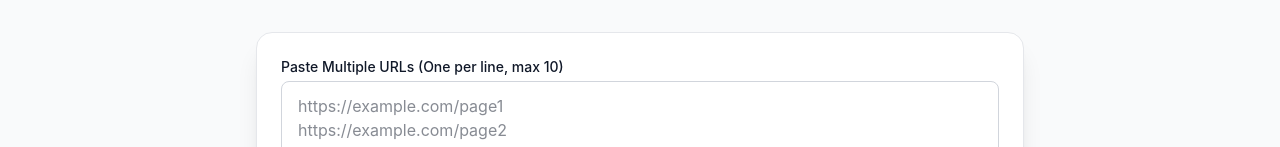
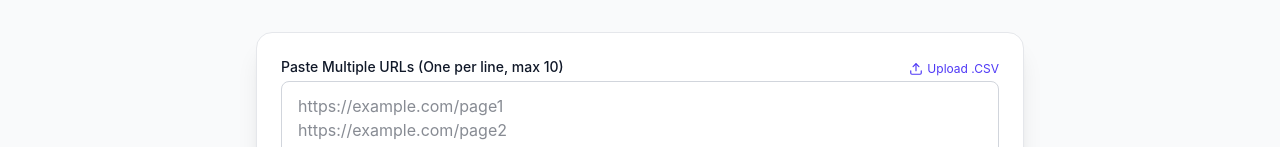
Before and after one commit to JontyGupta/mern-url-shortener, a React (Vite) app in the folder mern-url-shortener/client/: page / in a window 1280 px wide. Both pictures are taken after a click on the button "Bulk". Shown: the part 319-466 px from the top of the page. Built offline with nearby package versions, Linux system fonts and the light colour scheme.

Commit message:
[feat] : implement client-side csv parsing for bulk url uploads using FileReader API

```diff
--- a/mern-url-shortener/client/src/pages/Home.jsx
+++ b/mern-url-shortener/client/src/pages/Home.jsx
@@ -1,12 +1,12 @@
-import React, { useState, useContext } from 'react';
+import React, { useState, useContext, useRef } from 'react';
 import axios from 'axios';
 import { QRCodeSVG } from 'qrcode.react';
 import { AuthContext } from '../context/AuthContext';
-import { Copy, Check, Clock, Sparkles, Layers, Link2 } from 'lucide-react';
+import { Copy, Check, Clock, Sparkles, Layers, Link2, Upload } from 'lucide-react';
 
 export default function Home() {
   const { user } = useContext(AuthContext);
-  const [mode, setMode] = useState('single'); // 'single' or 'bulk'
+  const [mode, setMode] = useState('single');
 
   // Single Mode State
   const [longUrl, setLongUrl] = useState('');
@@ -17,6 +17,7 @@ export default function Home() {
   // Bulk Mode State
   const [bulkInput, setBulkInput] = useState('');
   const [bulkResults, setBulkResults] = useState([]);
+  const fileInputRef = useRef(null);
 
   // Shared State
   const [copiedId, setCopiedId] = useState(null);
@@ -44,7 +45,6 @@ export default function Home() {
     e.preventDefault();
     setLoading(true); setError(''); setBulkResults([]);
 
-    // Split by newlines and remove empty lines
     const urls = bulkInput.split('\n').map(u => u.trim()).filter(u => u !== '');
 
     if (urls.length > 10) {
@@ -61,6 +61,40 @@ export default function Home() {
     } finally {
       setLoading(false);
     }
+  };
+
+  // CSV Parsing Logic
+  const handleFileUpload = (e) => {
+    const file = e.target.files[0];
+    if (!file) return;
+
+    const reader = new FileReader();
+    reader.onload = (event) => {
+      const text = event.target.result;
+
+      // Split by newlines, get the first column (in case of standard CSVs), and filter empty lines
+      const extractedUrls = text.split(/\r?\n/)
+        .map(line => line.split(',')[0].trim())
+        .filter(url => url.startsWith('http://') || url.startsWith('https://'));
+
+      if (extractedUrls.length === 0) {
+        setError('No valid HTTP/HTTPS URLs found in the first column of the CSV.');
+        return;
+      }
+
+      if (extractedUrls.length > 10) {
+        setError('Found more than 10 URLs. Only the first 10 have been loaded to prevent server overload.');
+        extractedUrls.length = 10;
+      } else {
+        setError('');
+      }
+
+      setBulkInput(extractedUrls.join('\n'));
+      // Reset file input so the same file can be uploaded again if needed
+      if (fileInputRef.current) fileInputRef.current.value = '';
+    };
+
+    reader.readAsText(file);
   };
 
   const copyToClipboard = (url, id = 'single') => {
@@ -90,16 +124,10 @@ export default function Home() {
         {/* Mode Toggle */}
         <div className="flex justify-center">
           <div className="inline-flex bg-gray-200 dark:bg-gray-800 p-1 rounded-lg">
-            <button
-              onClick={() => { setMode('single'); setError(''); }}
-              className={`flex items-center gap-2 px-6 py-2 rounded-md text-sm font-medium transition-colors ${mode === 'single' ? 'bg-white dark:bg-gray-900 shadow-sm' : 'text-gray-600 dark:text-gray-400 hover:text-gray-900 dark:hover:text-gray-100'}`}
-            >
+            <button onClick={() => { setMode('single'); setError(''); }} className={`flex items-center gap-2 px-6 py-2 rounded-md text-sm font-medium transition-colors ${mode === 'single' ? 'bg-white dark:bg-gray-900 shadow-sm' : 'text-gray-600 dark:text-gray-400 hover:text-gray-900 dark:hover:text-gray-100'}`}>
               <Link2 className="w-4 h-4" /> Single
             </button>
-            <button
-              onClick={() => { setMode('bulk'); setError(''); }}
-              className={`flex items-center gap-2 px-6 py-2 rounded-md text-sm font-medium transition-colors ${mode === 'bulk' ? 'bg-white dark:bg-gray-900 shadow-sm' : 'text-gray-600 dark:text-gray-400 hover:text-gray-900 dark:hover:text-gray-100'}`}
-            >
+            <button onClick={() => { setMode('bulk'); setError(''); }} className={`flex items-center gap-2 px-6 py-2 rounded-md text-sm font-medium transition-colors ${mode === 'bulk' ? 'bg-white dark:bg-gray-900 shadow-sm' : 'text-gray-600 dark:text-gray-400 hover:text-gray-900 dark:hover:text-gray-100'}`}>
               <Layers className="w-4 h-4" /> Bulk
             </button>
           </div>
@@ -133,7 +161,15 @@ export default function Home() {
         {mode === 'bulk' && (
           <form onSubmit={handleBulkSubmit} className="bg-white dark:bg-gray-900 p-6 rounded-2xl shadow-xl space-y-4 border border-gray-200 dark:border-gray-800">
             <div>
-              <label className="block text-sm font-medium mb-1">Paste Multiple URLs (One per line, max 10)</label>
+              <div className="flex justify-between items-end mb-1">
+                <label className="block text-sm font-medium">Paste Multiple URLs (One per line, max 10)</label>
+                <div>
+                  <input type="file" accept=".csv" ref={fileInputRef} onChange={handleFileUpload} className="hidden" id="csv-upload" />
+                  <label htmlFor="csv-upload" className="cursor-pointer text-xs flex items-center gap-1 text-indigo-600 dark:text-indigo-400 hover:underline">
+                    <Upload className="w-3.5 h-3.5" /> Upload .CSV
+                  </label>
+                </div>
+              </div>
               <textarea
                 required
                 rows="6"
```
